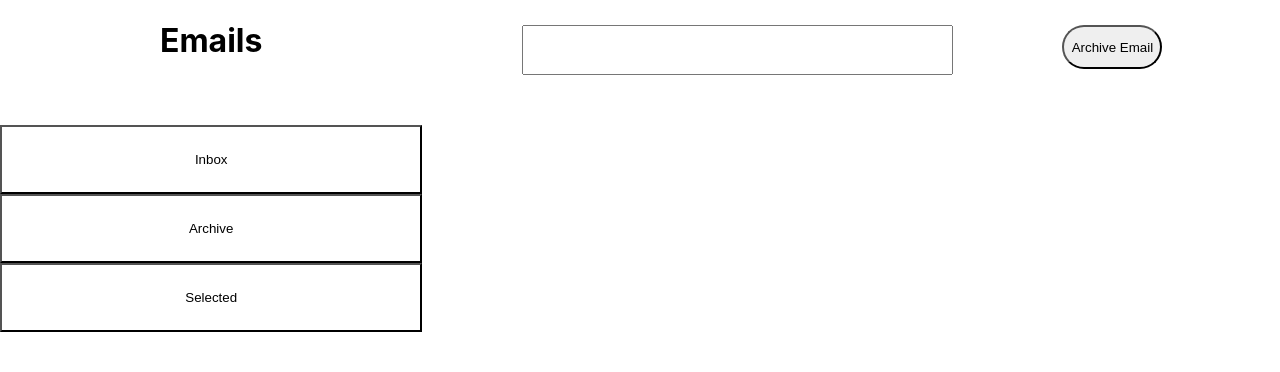
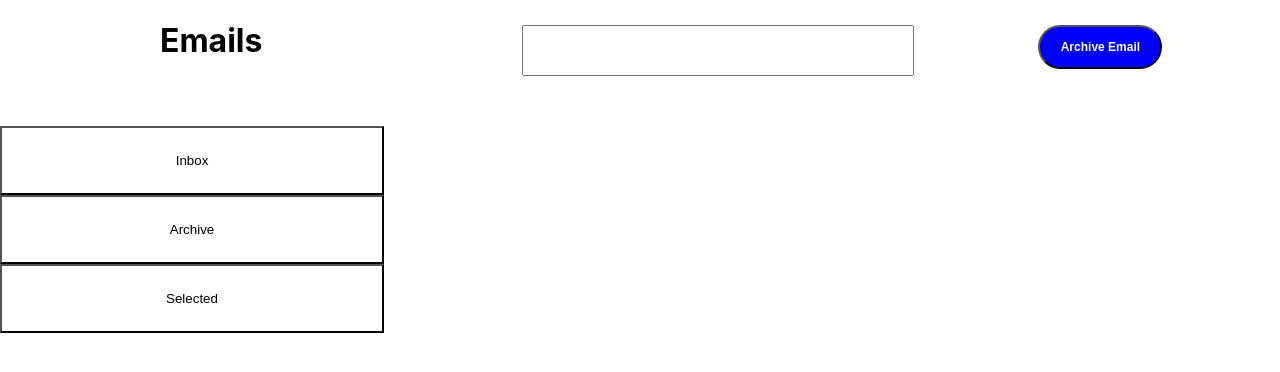
Before and after one commit to eldom93/react-redux, a React (Create React App) app in the folder shop/: page / in a window 1280 px wide. Shown: the top 372 px of the page. Built offline with nearby package versions, Linux system fonts and the light colour scheme.

Commit message:
fix:styles

```diff
--- a/shop/src/containers/ArchiveEmail.js
+++ b/shop/src/containers/ArchiveEmail.js
@@ -7,7 +7,7 @@ const ArchiveEmail = ({ dispatch }) => {
 
   return (
     <div id="div">
-        <div id="div1"></div>
+
       <form
         onSubmit={e => {
           e.preventDefault();
--- a/shop/src/index.css
+++ b/shop/src/index.css
@@ -36,7 +36,7 @@ float:right;
   background-color:transparent;
 padding-left:50px;
 padding-right:50px;
-  width:33vw;
+  width:30vw;
 
 }
 .menu{
@@ -57,15 +57,26 @@ padding-right:50px;
 button.archive{
   height:44px;
   border-radius:25px;
-  width:100px;
+  width:124px;
   display:inline-block;
   float:right;
+  font-size:12px;
+  font-family:Arial, Helvetica, sans-serif;
+  background-color: blue;
+  color:#ffffff;
+  font-weight:600;
 }
 input {
   height: 44px;
-  width: 33vw;
+  width: 30vw;
   margin-right: 5vw;
   border-radius: 5px solid transparent;
+  font-size:16px;
+  font-family:Arial, Helvetica, sans-serif;
+  font-weight:600;
+  color:rgba(0,0,0,.34);
+  padding:.1rem;
+  text-transform: capitalize;
 }
 body{
   display:inline-block;
```
